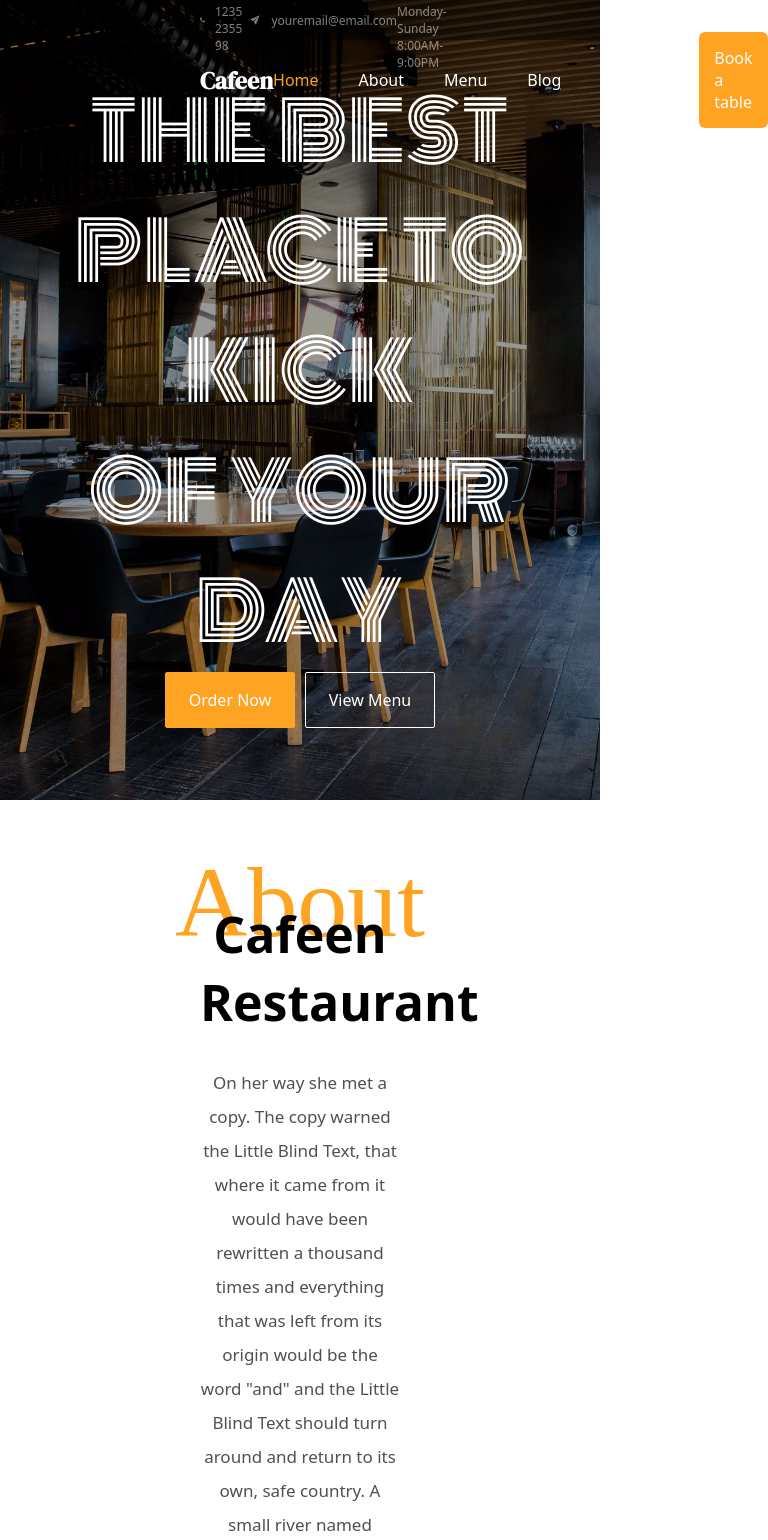
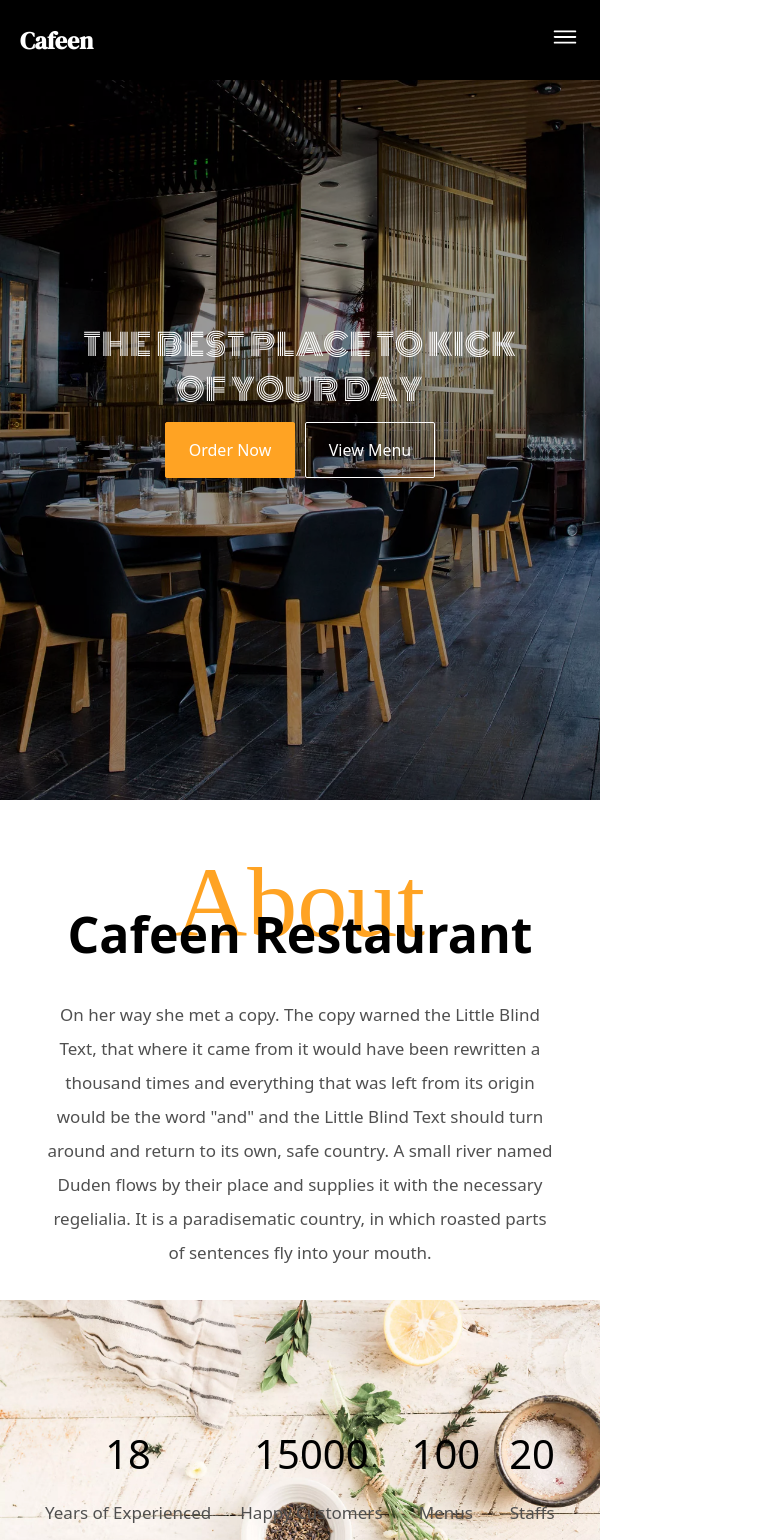
Before and after one commit to javidaghayevgit/Restaurant, a React (Create React App) app: page / in a window 600 px wide. Shown: the top 1540 px of the page, 768 px wide, since content can reach past the window. Built offline with nearby package versions, Linux system fonts and the light colour scheme; a web font is replaced by a local one.

Commit message:
responsive complating...

```diff
--- a/src/App.css
+++ b/src/App.css
@@ -12,6 +12,62 @@
 }
 .container{
   width: 100%;
-  padding: 0 200px;
+  padding: 0 15px;
   margin: 0 auto;
 }
+
+
+@media (min-width: 576px) and (max-width: 767px) {
+  .container {
+    max-width: 540px;
+  }
+}
+
+@media (min-width: 768px) and (max-width: 991px) {
+  .container {
+    max-width: 720px;
+  }
+}
+
+@media (min-width: 992px) and (max-width: 1199px) {
+  .container {
+    max-width: 960px;
+  }
+}
+
+@media (min-width: 1200px) {
+  .container{
+    max-width: 1120px;
+  }
+ }
+
+ @media (min-width: 576px) and (max-width: 767px) {
+   .header .header_contact{
+     display: none;
+    }
+    .header .navbar-collapse{
+      display: none;
+    }
+   .header .navbar{
+      padding: 0 20px;
+      background: #000000;
+    }
+    .slider .slider_text-center h1{
+      font-size: 30px;
+    }
+   .header .menu_box{
+      display: block;
+    }
+  }
+
+  @media (min-width: 768px) and (max-width: 991px) {
+
+}
+
+@media (min-width: 992px) and (max-width: 1199px) {
+
+ }
+
+@media (min-width: 1200px) {
+
+ }
--- a/src/components/Header/index.jsx
+++ b/src/components/Header/index.jsx
@@ -2,10 +2,16 @@ import '../Header/style.css'
 import { NavLink } from 'react-router-dom';
 import { FaPhoneAlt } from "react-icons/fa";
 import { IoIosSend } from "react-icons/io";
+import { IoIosMenu } from "react-icons/io";
+import { useState } from 'react'
 const Header=()=>{
+    const [menuBox,setMenuBox] = useState(false)
+    function menuIcon(){
+        setMenuBox(!menuBox)
+    }
     return(
         <div className="header">
-            <div className="header_contact container">
+            <div className="header_contact">
                 <div className='contact-number'>
                 <FaPhoneAlt />
                     <span>+ 1235 2355 98</span>
@@ -18,7 +24,7 @@ const Header=()=>{
                     <p>Open hours: Monday-Sunday 8:00AM-9:00PM</p>
                 </div>
             </div>
-            <div className="navbar container">
+            <div className="navbar">
                 <div className="navbar-brand">
                     <a href='/'>Cafeen</a>
                 </div>
@@ -56,7 +62,13 @@ const Header=()=>{
                         </li>
                     </ul>
                 </div>
+                    <div onClick={()=>menuIcon()} className='menu_icon'>
+                        <IoIosMenu />
+                    </div>
             </div>
+           {
+              menuBox? <div className="menu_box"></div> : !menuBox
+           }
         </div>
     )
 }
--- a/src/components/Header/style.css
+++ b/src/components/Header/style.css
@@ -14,6 +14,7 @@
     justify-content: space-between;
     align-items: center;
     background: rgba(0,0,0,0.4);
+    padding: 0 200px;
 }
 .contact-number{
     display: flex;
@@ -43,6 +44,7 @@
     justify-content: space-between;
     align-items: center;
     height: 80px;
+    padding: 0 200px;
 }
 .navbar-brand a{
     color: #fff;
@@ -72,3 +74,16 @@
 .default{
     color: white;
 }
+.menu_icon{
+    color: #fff;
+    font-size: 30px;
+    /* display: none; */
+}
+.menu_box{
+    /* padding: 20px 10px; */
+    /* background: #000000; */
+    background-color: red;
+    height: 300px;
+    /* display: none; */
+    position: relative;
+}
--- a/src/pages/Home/style.css
+++ b/src/pages/Home/style.css
@@ -36,6 +36,7 @@
     font-weight: normal;
     font-family: 'Monoton', sans-serif;
     letter-spacing: 1px;
+    margin-bottom: 10px;
   }
 
   .slider_btn{
```
